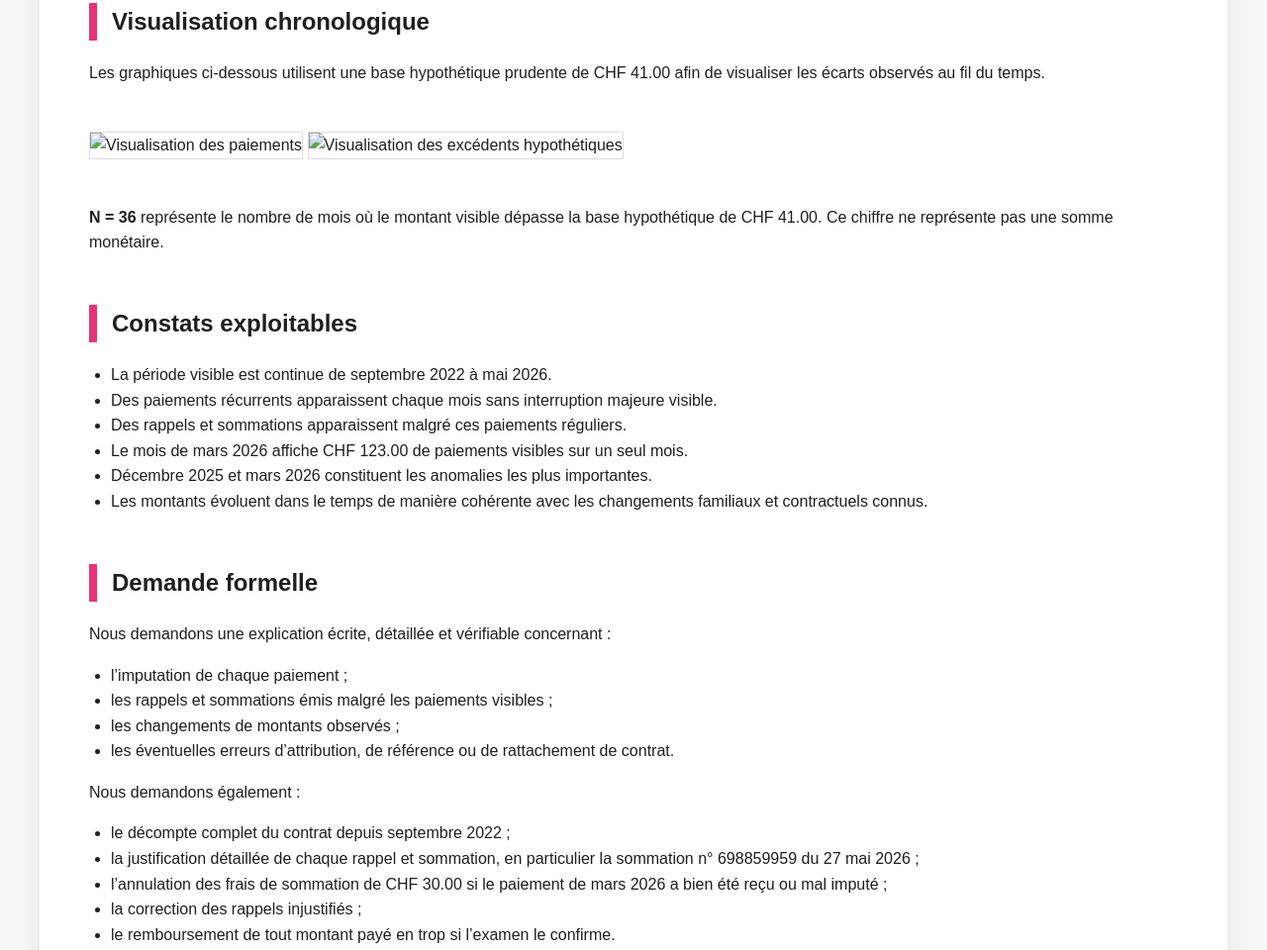
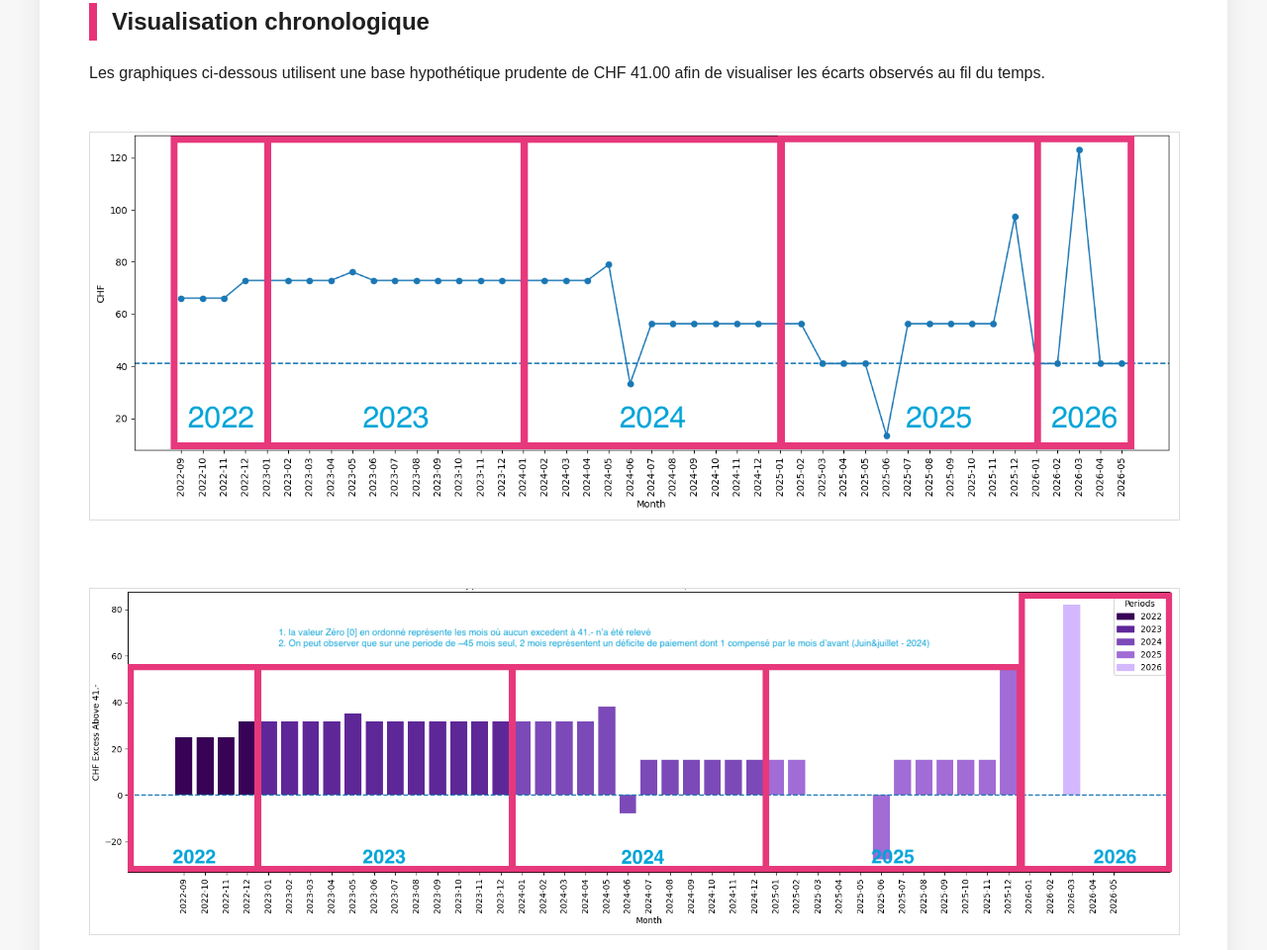
Before and after one commit to terencefeelv-design/aubryth-contestation, a plain HTML site: page index.html in a window 1280 px wide. Shown: the part 1755-2715 px from the top of the page at 99% size. Drawn offline with Linux system fonts and the light colour scheme.

Commit message:
Update image paths in index.html

```diff
--- a/index.html
+++ b/index.html
@@ -230,9 +230,9 @@ Le contrat du fils ayant ensuite été résilié en novembre 2025, cela explique
 Les graphiques ci-dessous utilisent une base hypothétique prudente de CHF 41.00 afin de visualiser les écarts observés au fil du temps.
 </p>
 
-<img src="groupe_mutuel_excess_chart.png" alt="Visualisation des paiements">
+<img src="img/groupe_mutuel_excess_chart.png" alt="Visualisation des paiements">
 
-<img src="groupe_mutuel_excess_violet.png" alt="Visualisation des excédents hypothétiques">
+<img src="img/groupe_mutuel_excess_violet.png" alt="Visualisation des excédents hypothétiques">
 
 <p>
 <strong>N = 36</strong> représente le nombre de mois où le montant visible dépasse la base hypothétique de CHF 41.00.
```
